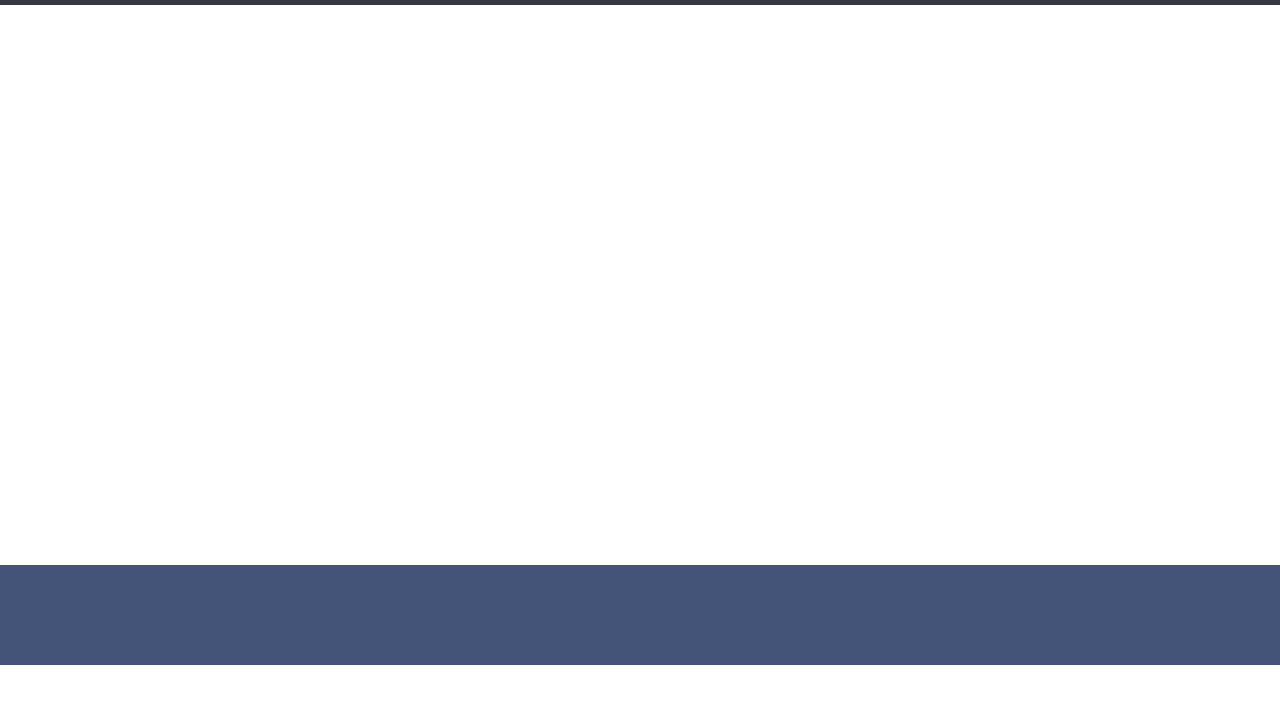
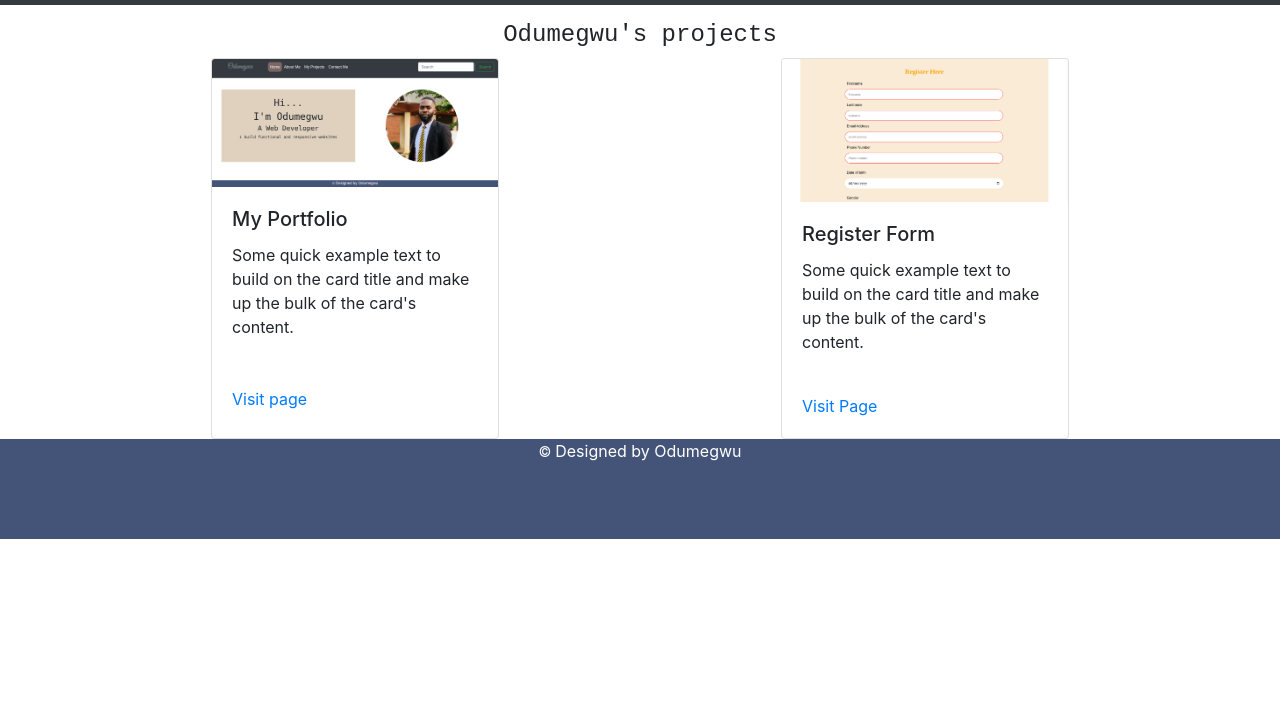
Before and after one commit to uakubue/skill-up-portfolio, a plain HTML site: page projects.html in a window 1280 px wide. Shown: the part 88-792 px from the top of the page. Drawn offline with nearby package versions, Linux system fonts and the light colour scheme.

Commit message:
Fourth commit

```diff
--- a/projects.html
+++ b/projects.html
@@ -24,6 +24,23 @@
         <title>My Projects</title>
     </head>
 
+    <style>
+        .project_heading{
+            text-align: center;
+            padding-top: 1rem;
+        }
+
+        .col1{
+            display: flex;
+            justify-content: center;
+        }
+
+        .col2{
+            display: flex;
+            justify-content: center;
+        }
+    </style>
+
     <body>
         <header>
                 <nav class="navbar navbar-expand-lg navbar-dark bg-dark">
@@ -43,7 +60,7 @@
                 <div class="collapse navbar-collapse" id="navbarSupportedContent">
                 <ul class="navbar-nav mr-auto content">
                     <li class="nav-item active">
-                    <a class="nav-link" href="index.html" target="_blank"
+                    <a class="nav-link" href="index.html"
                         >Home <span class="sr-only">(current)</span></a
                     >
                     </li>
@@ -82,11 +99,48 @@
         </header>
 
         <main>
+            <div class="container">
+                <h4 class="hero_name project_heading">Odumegwu's projects</h4>
 
+                <div class="row">
+                    <div class="col col1">
+
+                        <div class="card" style="width: 18rem;">
+                            <img src="portfolio-home.png" class="card-img-top" alt="My portfolio page">
+
+                            <div class="card-body">
+                                <h5 class="card-title">My Portfolio</h5>
+                                <p class="card-text">Some quick example text to build on the card title and make up the bulk of the card's content.</p>
+                            </div>
+
+                            <div class="card-body">
+                                <a href="https://skill-up-portfolio.vercel.app/" class="card-link">Visit page</a>
+
+                            </div>
+                        </div>
+                    </div>
+
+                    <div class="col col2">
+                        <div class="card" style="width: 18rem;">
+                            <img src="register-form.png" class="card-img-top" alt="register page">
+
+                            <div class="card-body">
+                                <h5 class="card-title">Register Form</h5>
+                                <p class="card-text">Some quick example text to build on the card title and make up the bulk of the card's content.</p>
+                            </div>
+
+                            <div class="card-body">
+                                <a href="https://register-form-with-validations.vercel.app/" class="card-link">Visit Page</a>
+
+                            </div>
+                        </div>
+                    </div>
+                </div>
+            </div>
         </main>
 
         <footer>
-
+            <p><small>&copy; </small>Designed by Odumegwu</p>
         </footer>
 
             <!-- This is the second bootstrap link-->
--- a/style.css
+++ b/style.css
@@ -9,13 +9,8 @@
         border-radius: 10px;
         transition: 1s;
     }
-    main{
-        height: 70vh;
-    }
 
-    .row{
-        padding: 3rem 1rem;
-    }
+
     .bio {
       background-color: rgb(223, 209, 190);
       text-align: center;
@@ -28,6 +23,7 @@
     .img {
       display: flex;
       justify-content: center;
+      width: 500px;
     }
     .img > img{
         border-radius: 50%;
```
Also changed, not shown: about.html (+14 -5 lines), contact.html (+2 -2 lines), index.html (+23 -14 lines), portfolio-home.png (added), register-form.png (added).
